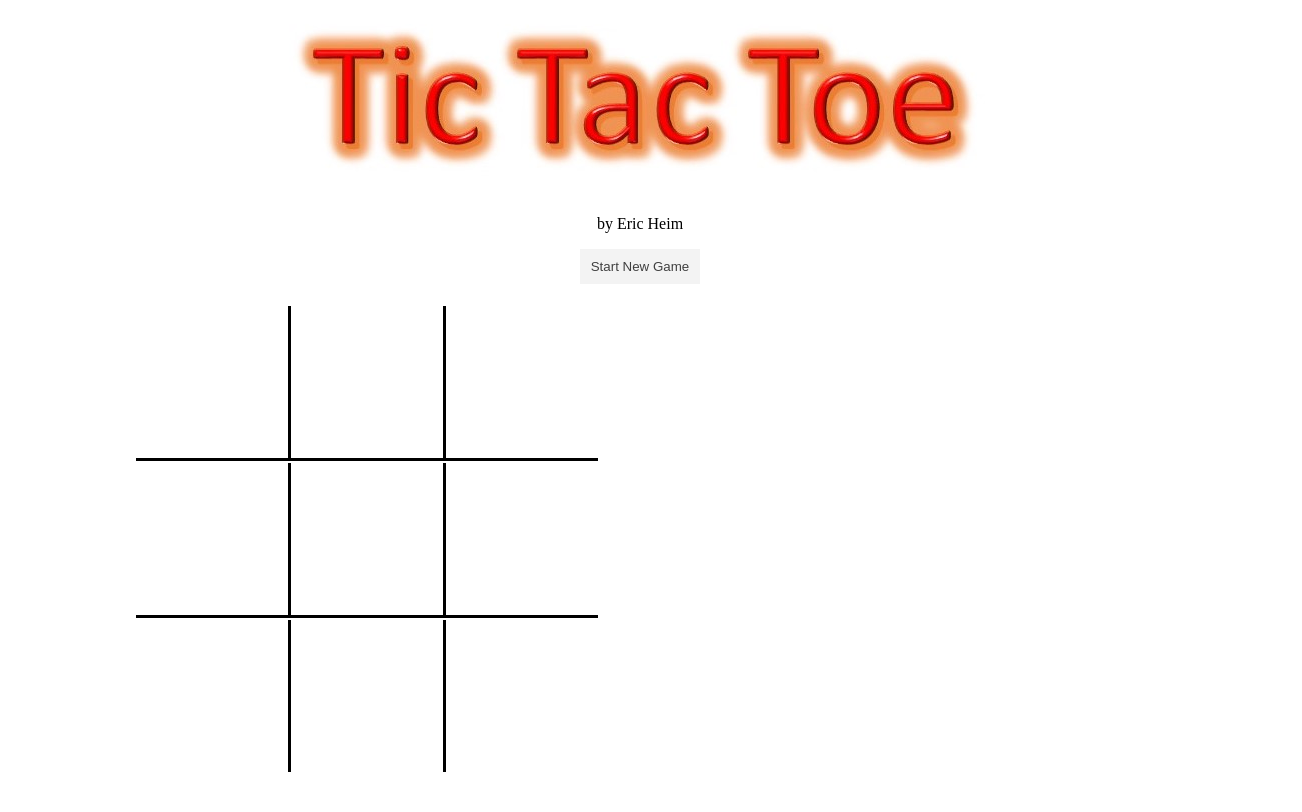
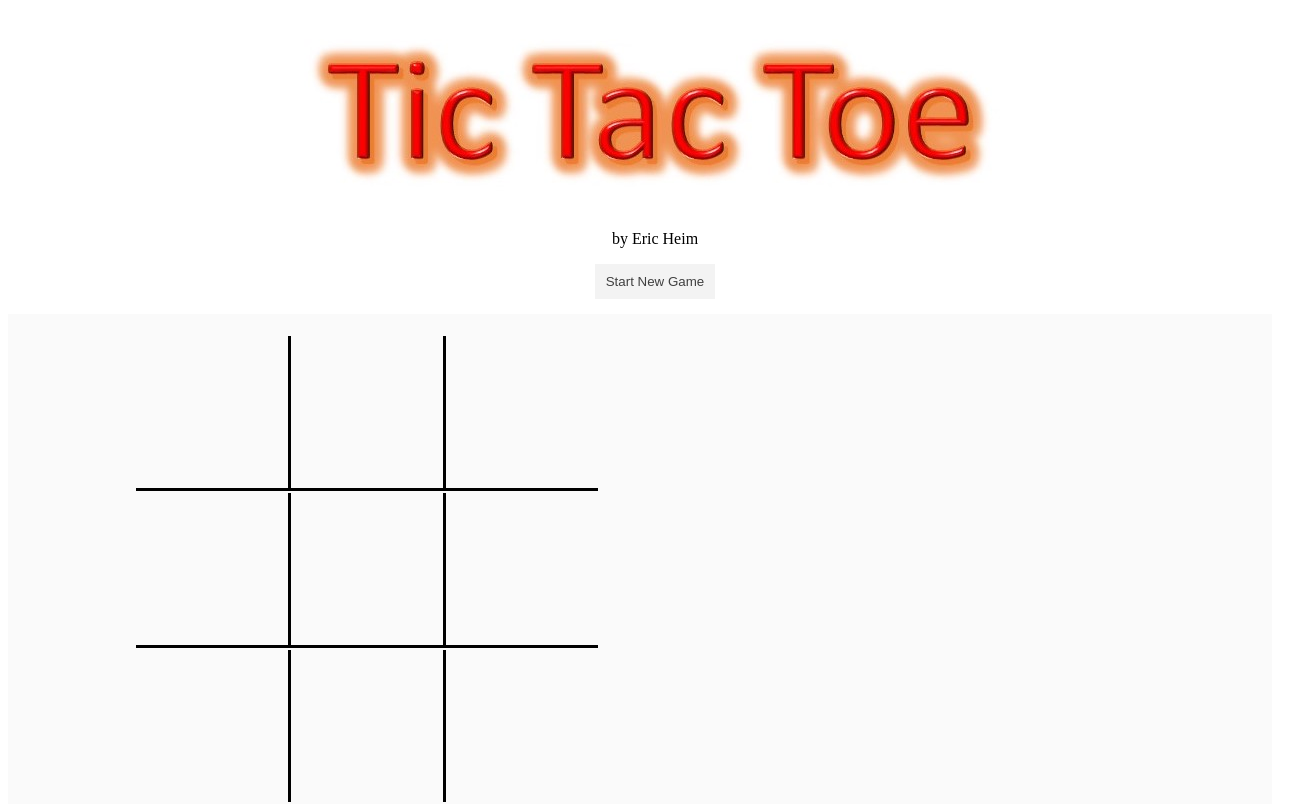
Before and after one commit to emheim/Tic-Tac-Toe, a plain HTML site: page index.html in a window 1280 px wide. Shown: the whole page, 1302 px wide, since content can reach past the window. Drawn offline with nearby package versions, Linux system fonts and the light colour scheme.

Commit message:
Formatting

```diff
--- a/main.css
+++ b/main.css
@@ -6,6 +6,7 @@ body {
 #header {
 	width: 100%;
 	text-align: center;
+	padding: 15px;
 }
 
 #head {
@@ -31,6 +32,11 @@ body {
 
 #game {
 	width: 100%;
+	background-color: rgb(250,250,250);
+
+}
+
+tr {
 
 }
 
```
